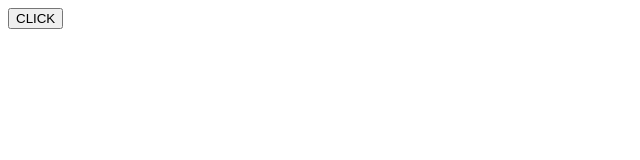
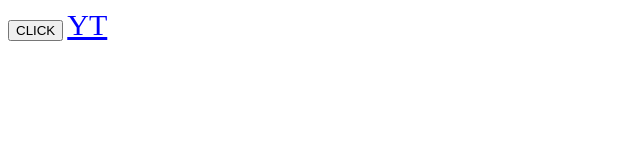
Before and after one commit to 1wikii/HTML-CSS-Fundamental, a plain HTML site: page index.html in a window 1280 px wide. Shown: the whole page, without its empty margins (0-640 px from the left). Drawn offline with Linux system fonts and the light colour scheme.

Commit message:
add CSS folder
Move css to folder style

```diff
--- a/index.html
+++ b/index.html
@@ -5,14 +5,18 @@
     <meta http-equiv="X-UA-Compatible" content="IE=edge">
     <meta name="viewport" content="width=device-width, initial-scale=1.0">
     <title>Coba-coba</title>
+    <link rel="stylesheet" href="style/style.css">
 </head>
 <style>
     button:active{
         background-color: brown;
         color: white;
     }
+
 </style>
 <body>
     <button>CLICK</button>
+
+    <a href="https://www.youtube.com" target="_blank">YT</a>
 </body>
 </html>
--- /dev/null
+++ b/style/style.css
@@ -0,0 +1,9 @@
+a{
+    font-size: 30px;
+    color: blue;
+    text-decoration: underline;
+}
+a:active{
+    color: red;
+    text-decoration: none;
+}
```
